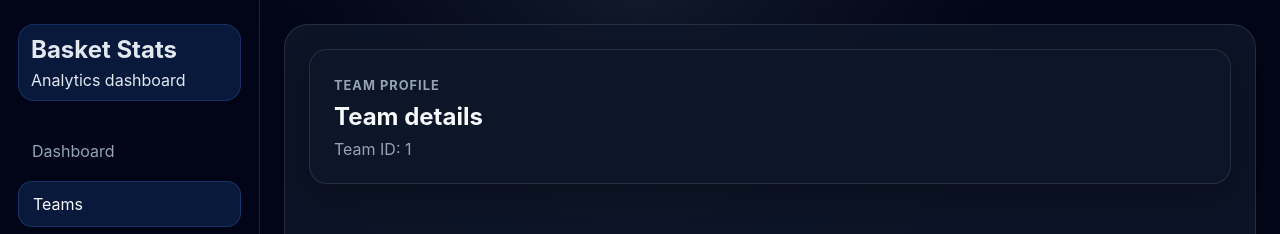
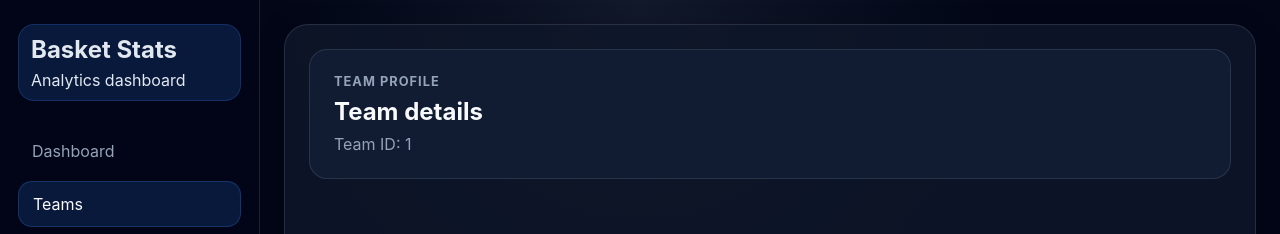
Before and after one commit to Edgarmontenegro123/basket-stats-frontend, a React (Vite) app: page /teams/1 in a window 1280 px wide. Shown: the top 234 px of the page. Built offline with nearby package versions, Linux system fonts and the light colour scheme; no server answers.

Commit message:
❗ Add team profile route & refactor imports

```diff
--- a/src/components/pages/teams/TeamProfilePage.css
+++ b/src/components/pages/teams/TeamProfilePage.css
@@ -1,15 +1,17 @@
 .team-profile-page {
     display: flex;
     flex-direction: column;
-    gap: 1.5rem;
+    gap: 24px;
 }
 
 .team-profile-header {
-    background: var(--panel);
+    display: flex;
+    flex-direction: column;
+    gap: 8px;
+    padding: 24px;
     border: 1px solid var(--border);
     border-radius: var(--radius);
-    padding: 1.5rem;
-    box-shadow: var(--shadow);
+    background: var(--panel-strong);
 }
 
 .team-profile-eyebrow {
@@ -21,7 +23,7 @@
 }
 
 .team-profile-header h1 {
-    margin: 0.5rem 0;
+    margin: 0;
     color: var(--title);
 }
 
```
